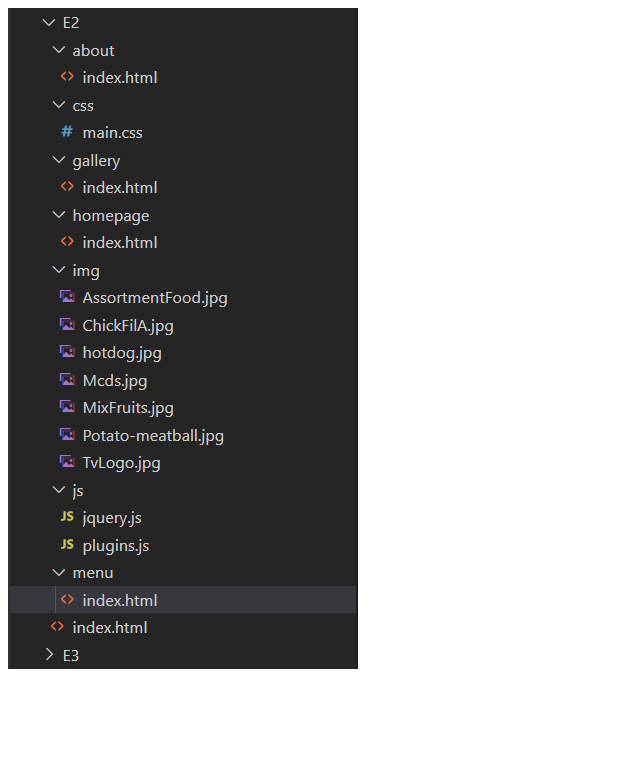
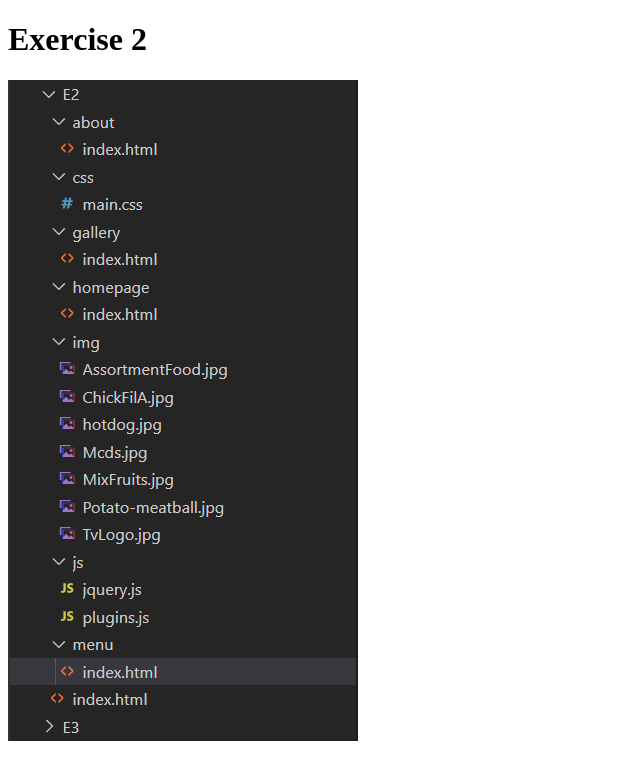
Before and after one commit to Lnguye58/AVT217Spring, a plain HTML site: page E2/index.html in a window 1280 px wide. Shown: the whole page, without its empty margins (0-640 px from the left). Drawn offline with Linux system fonts and the light colour scheme.

Commit message:
Update index.html

```diff
--- a/E2/index.html
+++ b/E2/index.html
@@ -4,6 +4,7 @@
         <title>  Exercise 2 </title>
     </head>
     <body>
+        <h1> Exercise 2 </h1>
         <img src="FilePic.png">
     </body>
 </html>
```
